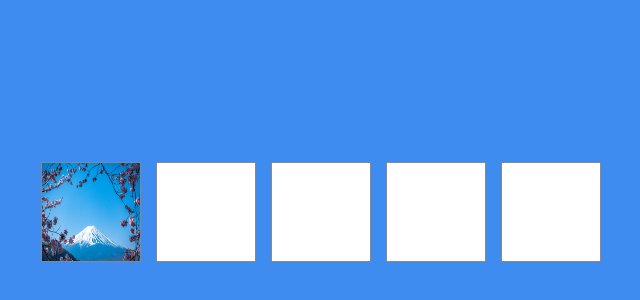
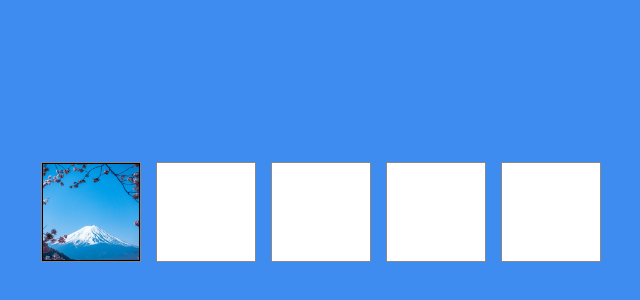
Before and after one commit to etoundijuniorpierre/code_everyday_challenge_100, a plain HTML site: page day_21_Drag N Drop/index.html in a window 1280 px wide. Shown: the part 188-488 px from the top of the page, without its empty margins (319-959 px from the left). Drawn offline with Linux system fonts and the light colour scheme.

Commit message:
modif day_21

```diff
--- a/day_21_Drag N Drop/index.html
+++ b/day_21_Drag N Drop/index.html
@@ -14,7 +14,7 @@
 
         <div class="container">
             <div class="boxContainer" id="box1">
-                <img src="image.jpg" alt="">
+                <div draggable="true" class="imgbox"></div>
             </div>
             <div class="boxContainer" id="box2"></div>
             <div class="boxContainer" id="box3"></div>
--- a/day_21_Drag N Drop/script.js
+++ b/day_21_Drag N Drop/script.js
@@ -1,14 +1,15 @@
-var img = document.querySelector(".boxContainer img");
+var img = document.querySelector(".imgbox");
 var containers = document.querySelectorAll(".boxContainer");
 var draggedElement = document.querySelector("img");
 
 document.addEventListener("DOMContentLoaded", function () {
-    img.addEventListener("dragstart", function (event) {
+
+img.addEventListener("dragstart", function (event) {
         event.dataTransfer.setData("text/plain", event.target.id);
 
     });
+    containers.forEach(container => {
 
-    containers.forEach(container => {
         container.addEventListener("dragenter", function (event) {
             event.preventDefault();
             if (event.target.classList.contains("boxContainer")) {
@@ -34,7 +35,7 @@ document.addEventListener("DOMContentLoaded", function () {
 
             if (event.target.classList.contains("boxContainer")) {
                 event.target.style.border = "1px solid #ccc";
-                event.target.appendChild(draggedElement);
+                event.target.appendChild(img);
                 event.target.style.background = "";
             }
         });
--- a/day_21_Drag N Drop/style.css
+++ b/day_21_Drag N Drop/style.css
@@ -30,10 +30,16 @@
      position: relative;
  }
 
-
-  .boxContainer img {
+.imgbox {
+    background-image: url(image.jpg);
+    background-position: center;
+    background-size: cover;
     position: absolute;
-     height: 100%;
-     width: 100%;
+    height: 100%;
+    width: 100%;
+    border: 1px solid;
+    top: 50%;
+    left: 50%;
+    transform: translate(-50%, -50%);
     z-index: 2;
- }
+}
```
